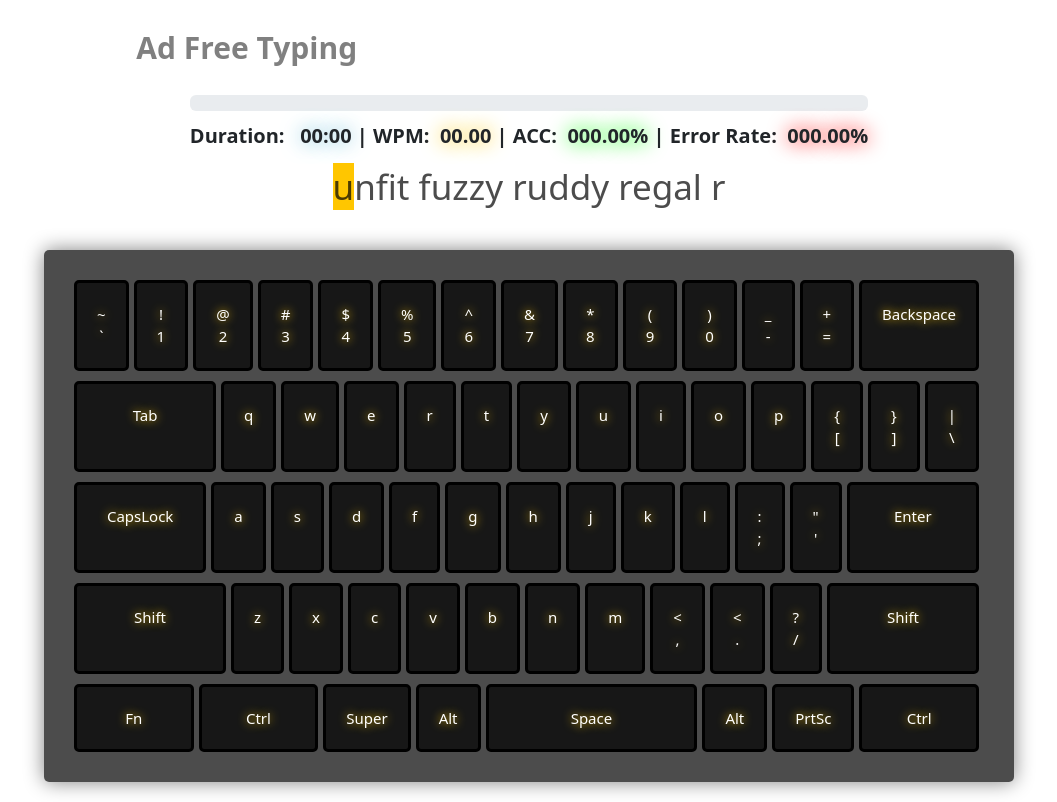
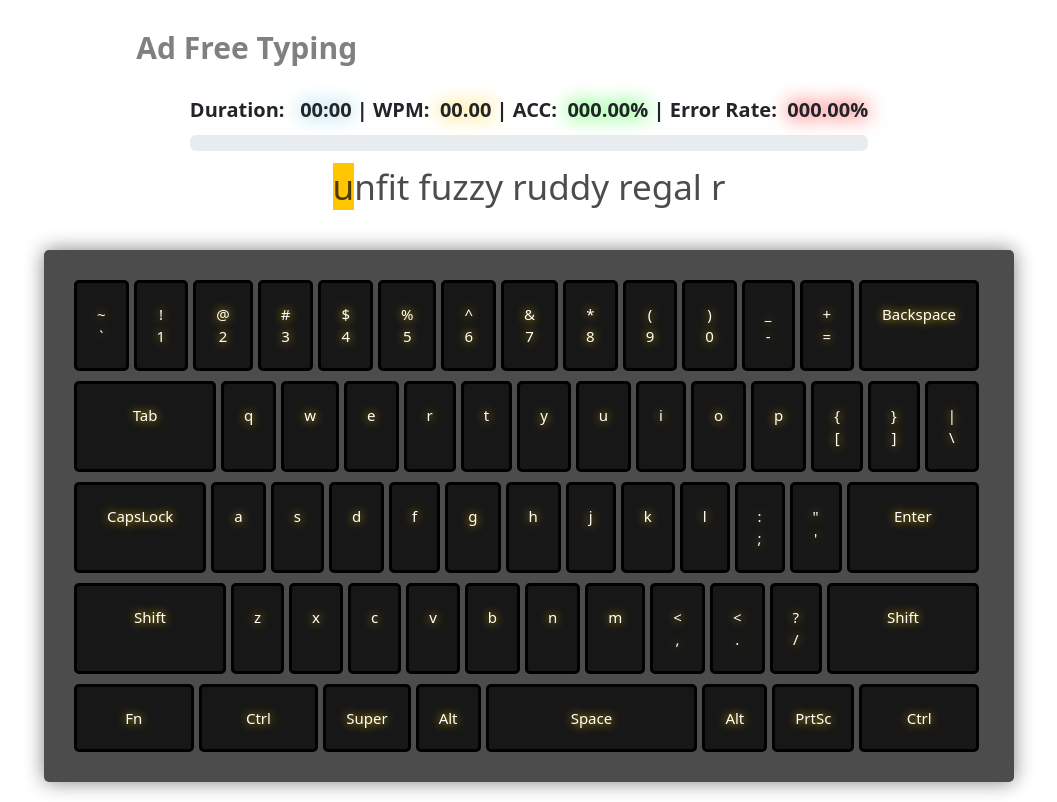
Before and after one commit to jstephensdev/ad-free-typing, a React (Create React App) app: page / in a window 1280 px wide. Shown: the whole page, without its empty margins (111-1168 px from the left). Built offline with nearby package versions, Linux system fonts and the light colour scheme; some icons are missing.

Commit message:
layout improvements

```diff
--- a/src/components/Stats.tsx
+++ b/src/components/Stats.tsx
@@ -11,11 +11,7 @@ export const Stats = () => {
     return (
         <>
             <section className="stats">
-                <ProgressBar
-                    variant="success"
-                    now={(outgoingChars.length / text.length) * 100}
-                />
-                <div style={{ marginTop: '10px'}}>
+                <div style={{ marginBottom: '10px' }}>
                     <span>
                         {`Duration: `} &nbsp; <Timer />
                     </span>
@@ -38,6 +34,10 @@ export const Stats = () => {
                         }%`}</span>
                     </span>
                 </div>
+                <ProgressBar
+                    variant="success"
+                    now={(outgoingChars.length / text.length) * 100}
+                />
             </section>
         </>
     );
```
